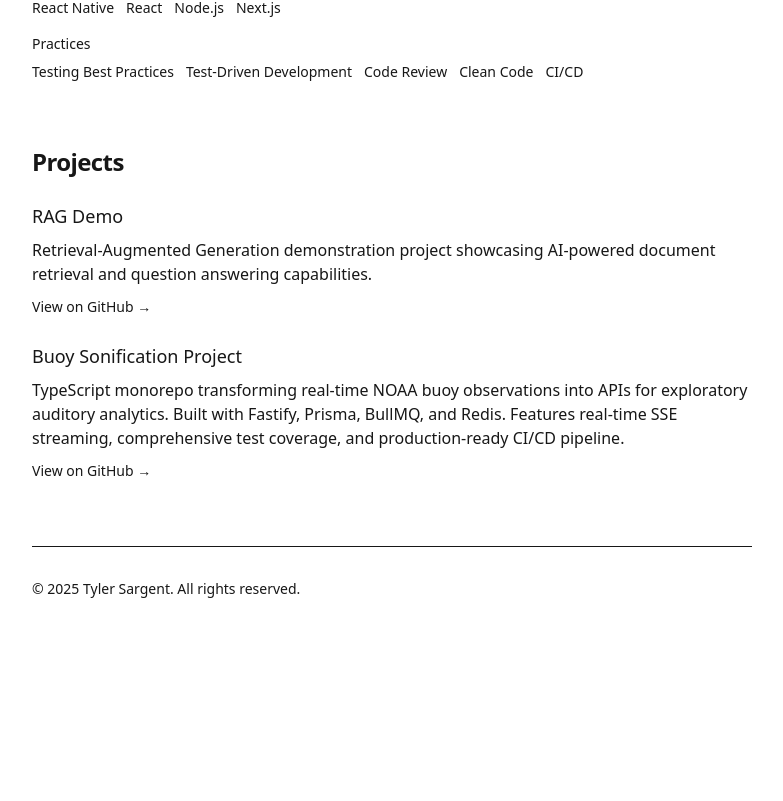
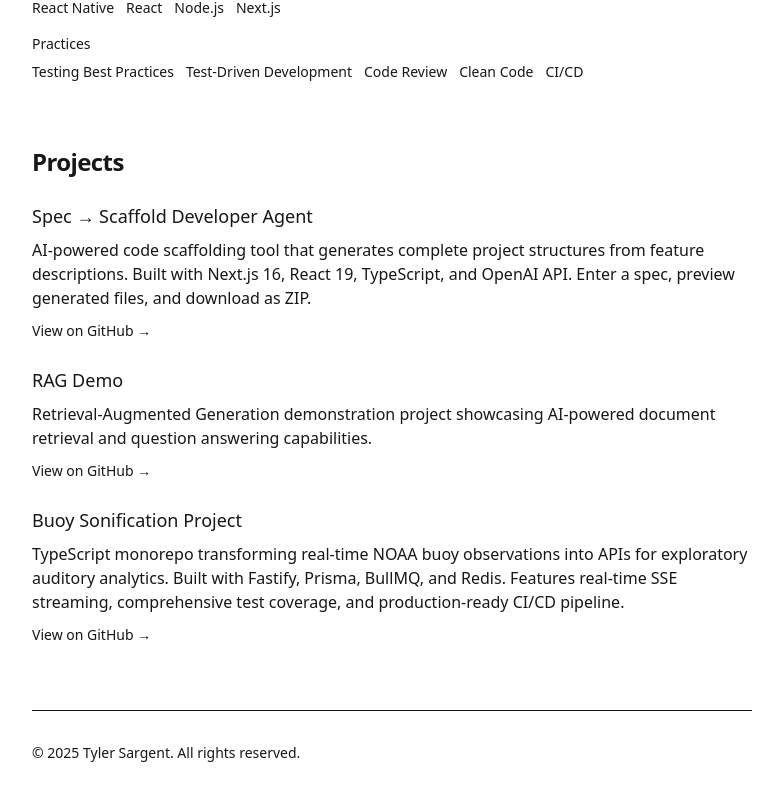
Before and after one commit to tsargent/tylersargent.dev, a Next.js app: page / in a window 1280 px wide. Shown: the part 1032-1833 px from the top of the page, without its empty margins (248-1031 px from the left). Before the commit the page ends 1727 px from the top, so only its background shows below. Built offline with nearby package versions, Linux system fonts and the light colour scheme.

Commit message:
Add spec-scaffold project to projects list
Co-authored-by: tsargent <173215+tsargent@users.noreply.github.com>

```diff
--- a/src/data/profile.ts
+++ b/src/data/profile.ts
@@ -69,6 +69,12 @@ export type Project = {
 
 export const projects: Project[] = [
   {
+    name: "Spec → Scaffold Developer Agent",
+    description:
+      "AI-powered code scaffolding tool that generates complete project structures from feature descriptions. Built with Next.js 16, React 19, TypeScript, and OpenAI API. Enter a spec, preview generated files, and download as ZIP.",
+    href: "https://github.com/tsargent/spec-scaffold",
+  },
+  {
     name: "RAG Demo",
     description:
       "Retrieval-Augmented Generation demonstration project showcasing AI-powered document retrieval and question answering capabilities.",
```
